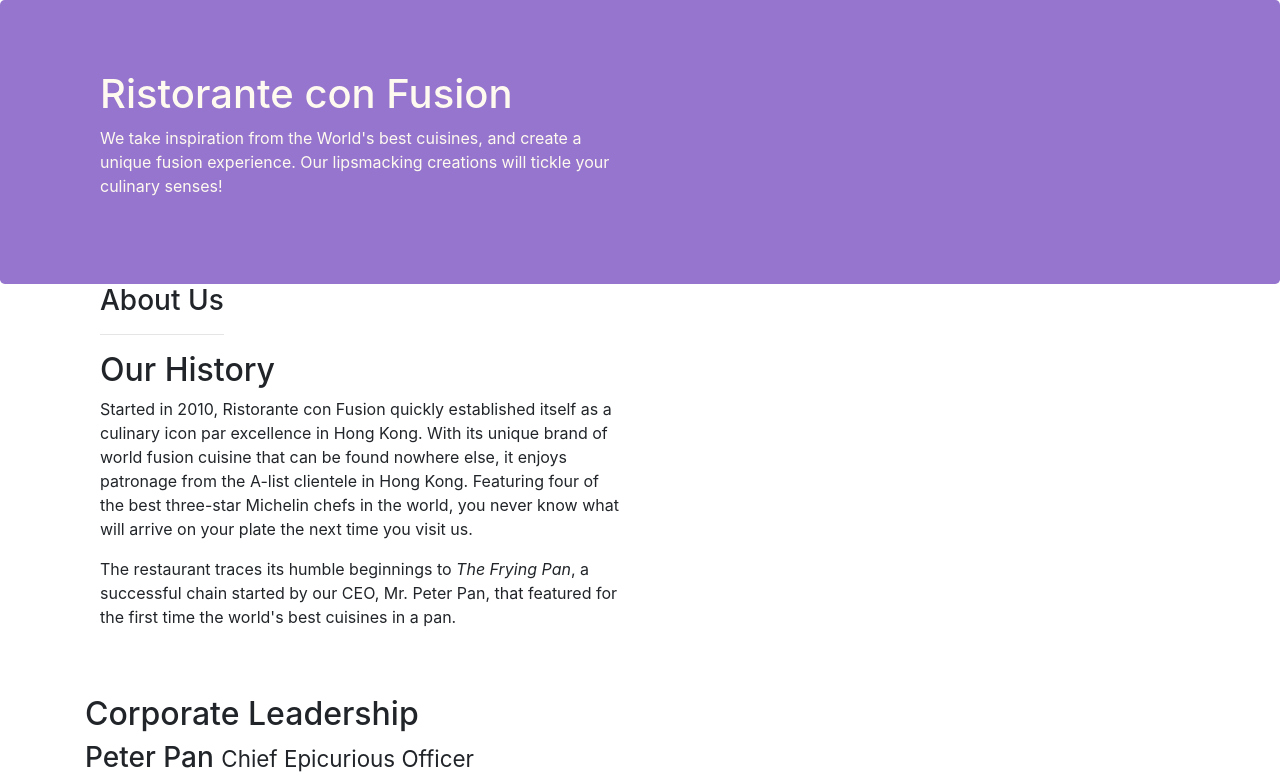
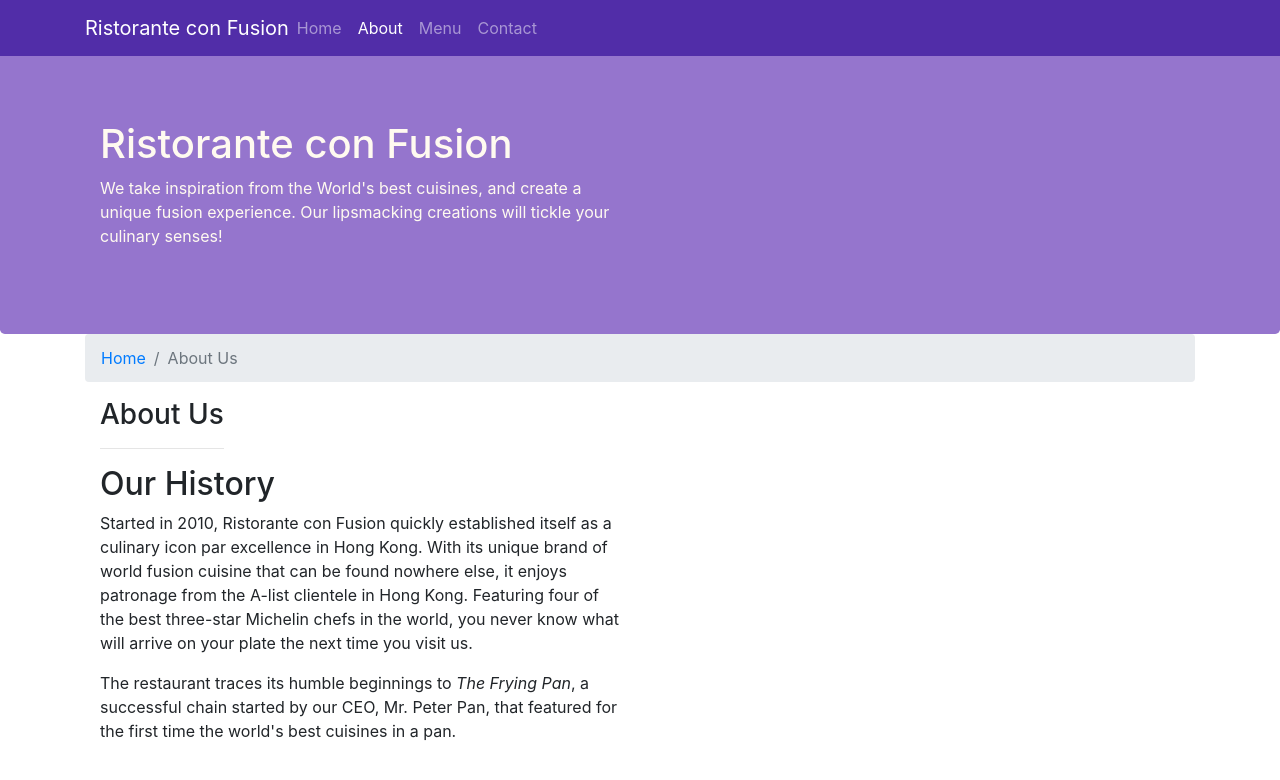
Before and after one commit to dlse-phase2a/bootstrap_initial_setup, a website: page aboutus.html in a window 1280 px wide. Shown: the top 780 px of the page. Drawn offline with nearby package versions, Linux system fonts and the light colour scheme.

Commit message:
navbar and breadcumbs

```diff
--- a/aboutus.html
+++ b/aboutus.html
@@ -1,8 +1,6 @@
 <!DOCTYPE html>
 <html lang="en">
-
 <head>
-
     <!-- Required meta tags always come first -->
     <meta charset="utf-8">
     <meta name="viewport" content="width=device-width, initial-scale=1, shrink-to-fit=no">
@@ -12,10 +10,26 @@
     <link rel="stylesheet" href="node_modules/bootstrap/dist/css/bootstrap.min.css">
     <link rel="stylesheet" href="css/styles.css">
     <title>Ristorante Con Fusion: About Us</title>
-
 </head>
 
 <body>
+    <nav class="navbar navbar-dark navbar-expand-sm fixed-top">
+        <div class="container">
+            <button class="navbar-toggler" type="button" data-toggle="collapse" data-target = "#navbar">
+                <span class="navbar-toggler-icon"></span>
+            </button>
+            <a class="navbar-brand mr-auto" href="./index.html">Ristorante con Fusion</a>
+            <div class="collapse navbar-collapse" id="navbar">
+                    <ul class="navbar-nav mr-auto">
+                        <li class="nav-item "><a href="./index.html" class="nav-link ">Home</a></li>
+                        <li class="nav-item active"><a href="#" class="nav-link">About</a></li>
+                        <li class="nav-item"><a href="#" class="nav-link">Menu</a></li>
+                        <li class="nav-item"><a href="#" class="nav-link">Contact</a></li>
+                    </ul>
+            </div>
+
+        </div>
+</nav>
 
     <header class="jumbotron">
         <div class="container">
@@ -32,6 +46,10 @@
 
     <div class="container">
         <div class="row row-header">
+            <ol class="col-12 breadcrumb">
+                <li class="breadcrumb-item"><a href="./index.html">Home</a></li>
+                <li class="breadcrumb-item active">About Us</li>
+            </ol>
             <div class="col-auto">
                <h3>About Us</h3>
                <hr>
@@ -47,7 +65,6 @@
             <div>
             </div>
         </div>
-
 
         <div class="row row-content align-items-center">
             <div>
@@ -80,10 +97,11 @@
     <footer class="footer">
         <div class="container">
             <div class="row">
+
                 <div class="col-4 offset-1 col-sm-2">
                     <h5>Links</h5>
                     <ul class="list-unstyled">
-                        <li><a href="#">Home</a></li>
+                        <li><a href="./index.html">Home</a></li>
                         <li><a href="#">About</a></li>
                         <li><a href="#">Menu</a></li>
                         <li><a href="#">Contact</a></li>
--- a/css/styles.css
+++ b/css/styles.css
@@ -30,3 +30,11 @@
     margin : 0px;
     color: #0f0f0f;
 }
+body {
+ padding : 50px 0px 0px 0px;
+ z-index : 0;
+
+}
+.navbar-dark {
+    background-color: #512DA8;
+}
```
Also changed, not shown: index.html (+17 -1 lines).
